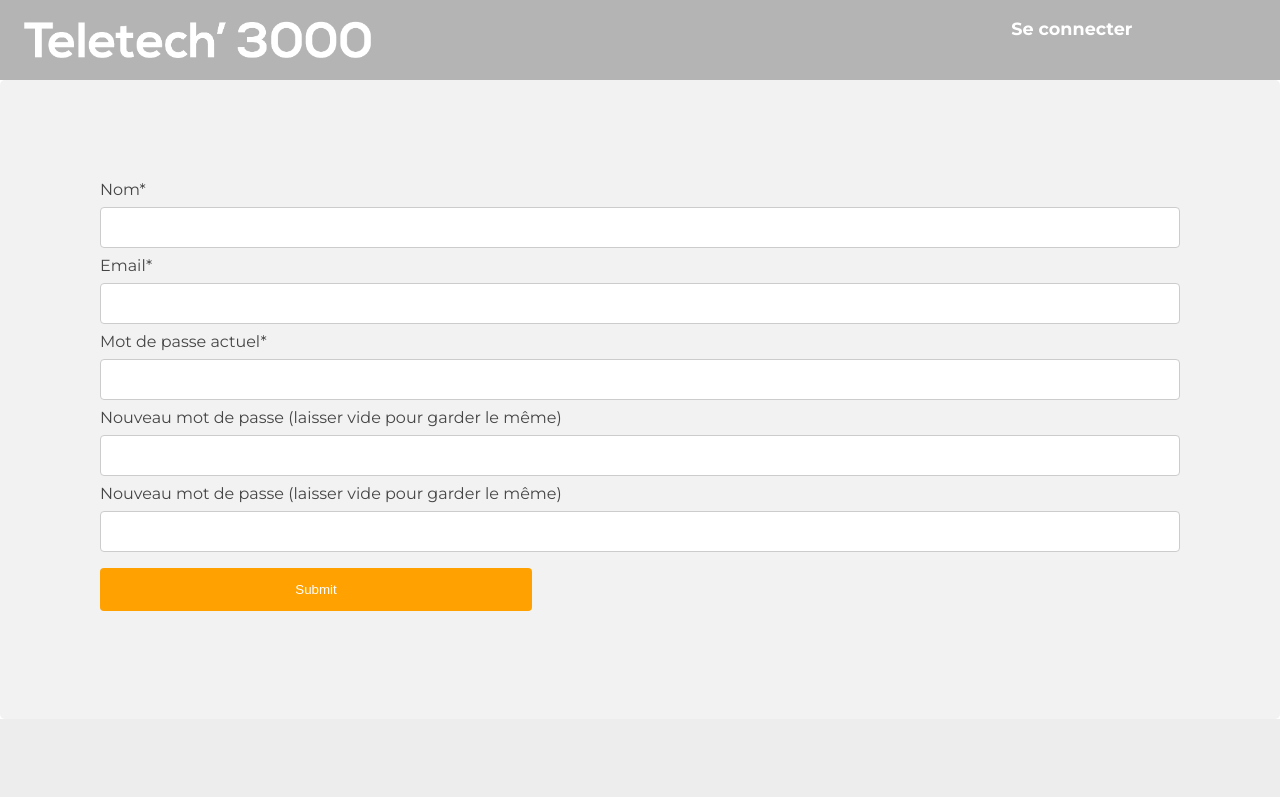
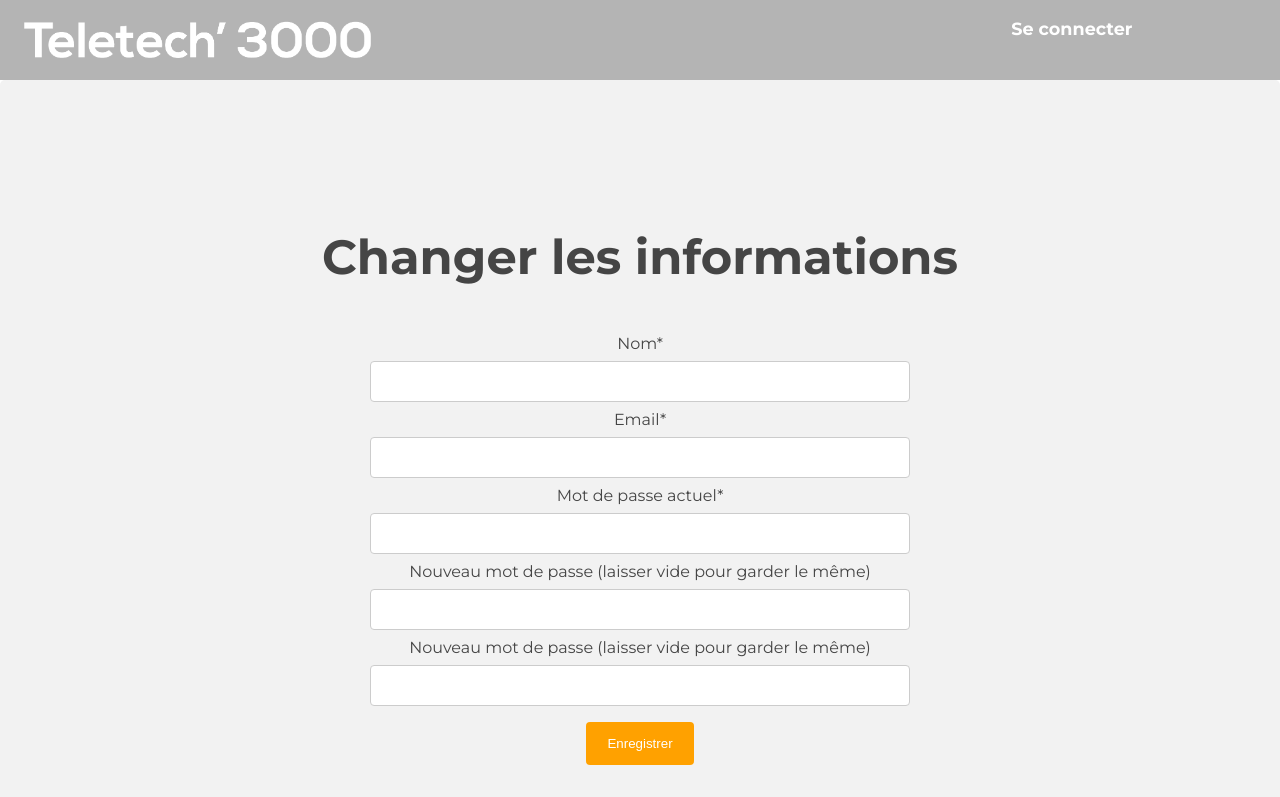
Before and after one commit to yoru-san/Teletech3000-Sujet2, an Angular app: page /edit-profile in a window 1280 px wide. Shown: the top 797 px of the page. Built offline with nearby package versions, Linux system fonts and the light colour scheme; no server answers.

Commit message:
design de la page profil & edition de profil

```diff
--- a/src/app/index/index.component.html
+++ b/src/app/index/index.component.html
@@ -1,4 +1,3 @@
-
 <section id="presentation">
   <article class="transform">
     <h1 class="center"><div class="bold">Transformation&nbsp;</div>opérationnelle</h1>
--- a/src/app/profile-edit/profile-edit.component.html
+++ b/src/app/profile-edit/profile-edit.component.html
@@ -1,4 +1,5 @@
 <div id="profile">
+    <h3>Changer les informations</h3>
     <form #editForm=ngForm (ngSubmit)="onSubmit()">
         <label>Nom*</label>
         <input type="text" name="name" id="name" [(ngModel)]="form.name" required>
@@ -10,6 +11,6 @@
         <input type="password" name="new_password" id="new_password" [(ngModel)]="form.new_password" required>
         <label>Nouveau mot de passe (laisser vide pour garder le même)</label>
         <input type="password" name="password_confirm" id="password_confirm" [(ngModel)]="form.password_confirmation" required>
-        <button type="submit">Submit</button>
+        <button type="submit">Enregistrer</button>
       </form>
 </div>
--- a/src/app/profile-edit/profile-edit.component.scss
+++ b/src/app/profile-edit/profile-edit.component.scss
@@ -1,6 +1,7 @@
 @import "../../styles.scss";
 
 #profile {
+    text-align: center;
     margin-top: 80px;
 }
 
@@ -12,13 +13,16 @@
 
 h3 {
     text-align: center;
-    padding-top: 10%;
-    padding-bottom: 10%;
     font-size: 3em;
 }
 
 p {
     font-size: 1.5em;
+}
+
+form {
+    padding-left: 25%;
+    width: 50%;
 }
 
 input, select {
@@ -32,11 +36,11 @@ input, select {
 }
 
 button[type=submit] {
-    width: 40%;
+    width: 20%;
     background-color: #ffa100;
     color: white;
     padding: 14px 20px;
-    margin: 8px 0;
+    margin: 8px 40%;
     border: none;
     border-radius: 4px;
     cursor: pointer;
--- a/src/app/profile/profile.component.scss
+++ b/src/app/profile/profile.component.scss
@@ -2,18 +2,21 @@
 
 #profile {
     margin-top: 80px;
+
+    div {
+        text-align: center;
+    }
 }
 
 #container {
     margin-left: 20%;
     margin-right: 20%;
-    margin-bottom : 20%;
+    margin-bottom : 10%;
 }
 
 h3 {
     text-align: center;
-    padding-top: 10%;
-    padding-bottom: 10%;
+    padding-top: 5%;
     font-size: 3em;
     font-family: 'Montserrat', sans-serif;
 }
```
